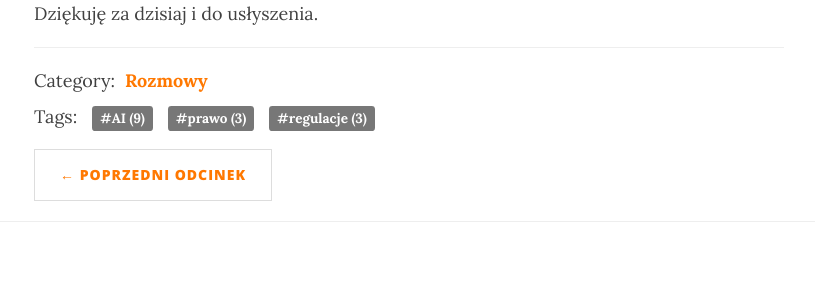
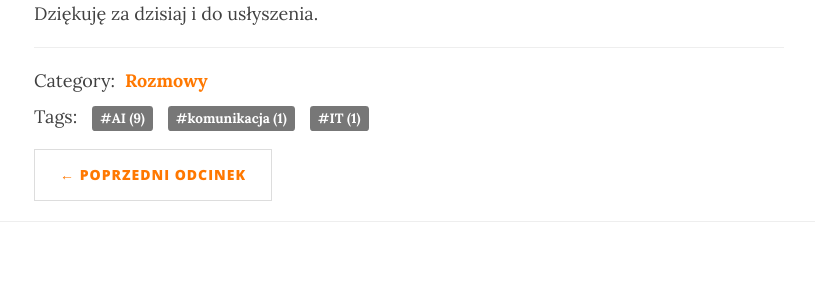
Before and after one commit to wnowicki/hospoda, a Jekyll site: the page built from _posts/2025-11-11-15.md, in a window 1280 px wide and 900 px high, scrolled down 16932 px. Shown: the part 326-622 px from the top of the window, without its empty margins (231-1046 px from the left). Built offline with Jekyll 4.4.1, drawn with Linux system fonts in a browser that asks for light colours; nearby versions of some CDN libraries.

Commit message:
Update 2025-11-11-15.md

```diff
--- a/_posts/2025-11-11-15.md
+++ b/_posts/2025-11-11-15.md
@@ -16,8 +16,8 @@ categories:
   - rozmowy
 tags:
   - AI
-  - prawo
-  - regulacje
+  - komunikacja
+  - IT
 host: wnowicki
 people:
   - sjanicki
```
